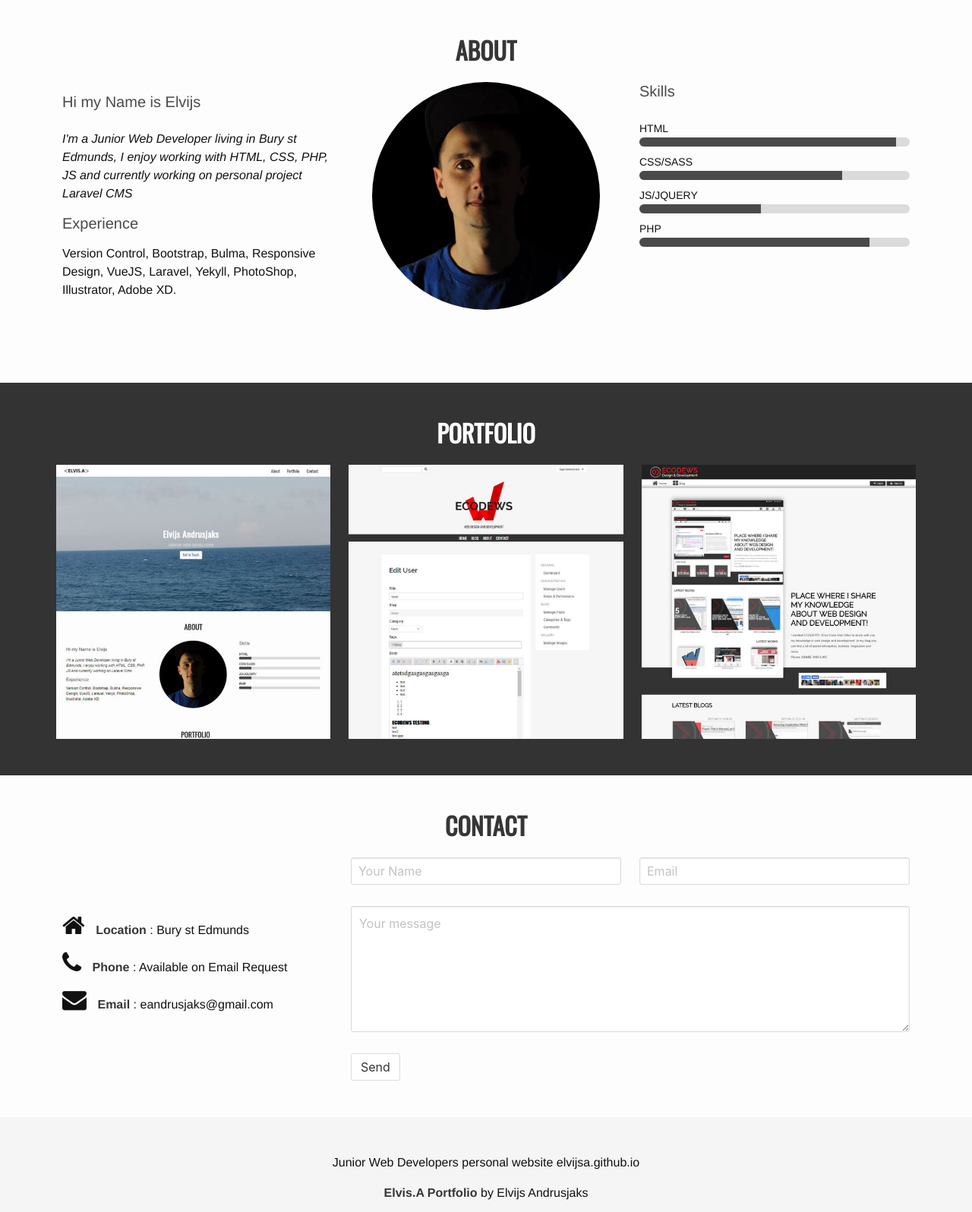
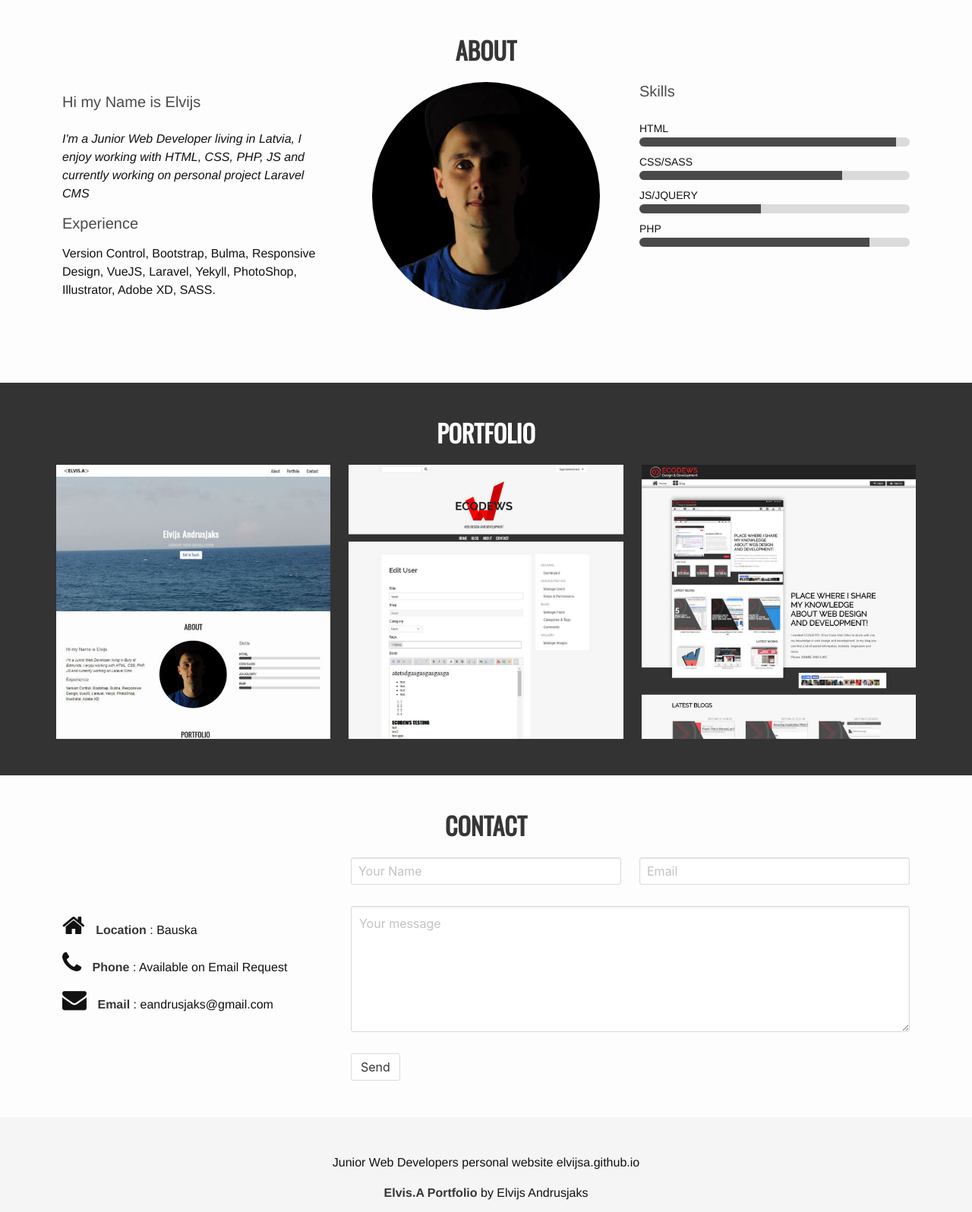
Before and after one commit to ElvijsA/ElvijsA.github.io, a plain HTML site: page index.html in a window 1280 px wide. Shown: the part 802-2398 px from the top of the page at 76% size. Drawn offline with nearby package versions, Linux system fonts and the light colour scheme.

Commit message:
location change

```diff
--- a/assets/js/main.js
+++ b/assets/js/main.js
@@ -8,6 +8,7 @@ $(function() {
       $('.name-error').text('Name must be 3 to 20 characters long');
       error = true;
     }else{
+	  $('.message-error').text('');
       $('#contact-name').removeClass('is-danger');
     }
   }
@@ -20,6 +21,7 @@ $(function() {
       $('#contact-message').addClass('is-danger');
       error = true;
     }else{
+	  $('.message-error').text('');
       $('#contact-message').removeClass('is-danger');
     }
   }
@@ -28,6 +30,7 @@ $(function() {
     var pattern = new RegExp(/^[+a-zA-Z0-9._-]+@[a-zA-Z0-9.-]+\.[a-zA-z]{2,4}$/i);
 
     if(pattern.test($('#contact-email').val())){
+	  $('.message-error').text('');
       $('#contact-email').removeClass('is-danger');
     }else{
       $('.email-error').text('Please Input Valid Email Adress');
--- a/index.html
+++ b/index.html
@@ -111,9 +111,9 @@ document.addEventListener('DOMContentLoaded', function () {
       <div class="columns">
         <div class="column is-one-third justify revealOnScroll slideRight">
           <h2 class="subtitle">Hi my Name is Elvijs</h2>
-          <p class="italic">I'm a Junior Web Developer living in Bury st Edmunds, I enjoy working with HTML, CSS, PHP, JS and currently working on personal project Laravel CMS</p>
+          <p class="italic">I'm a Junior Web Developer living in Latvia, I enjoy working with HTML, CSS, PHP, JS and currently working on personal project Laravel CMS</p>
           <h2 class="subtitle">Experience</h2>
-          Version Control, Bootstrap, Bulma, Responsive Design, VueJS, Laravel, Yekyll, PhotoShop, Illustrator, Adobe XD.
+          Version Control, Bootstrap, Bulma, Responsive Design, VueJS, Laravel, Yekyll, PhotoShop, Illustrator, Adobe XD, SASS.
         </div>
         <div class="column is-one-third justify">
           <img class="me" src="assets/images/me.jpg" alt="Elvis.A Portfolio" width="100%">
@@ -183,7 +183,7 @@ document.addEventListener('DOMContentLoaded', function () {
       <div class="column is-one-third justify revealOnScroll">
       <p><i class="fa fa-home fa-2x" aria-hidden="true"></i>
       <strong>Location</strong> :
-      Bury st Edmunds
+      Bauska
       </p>
       <p><i class="fa fa-phone fa-2x" aria-hidden="true"></i>
       <strong>Phone</strong> :
```
